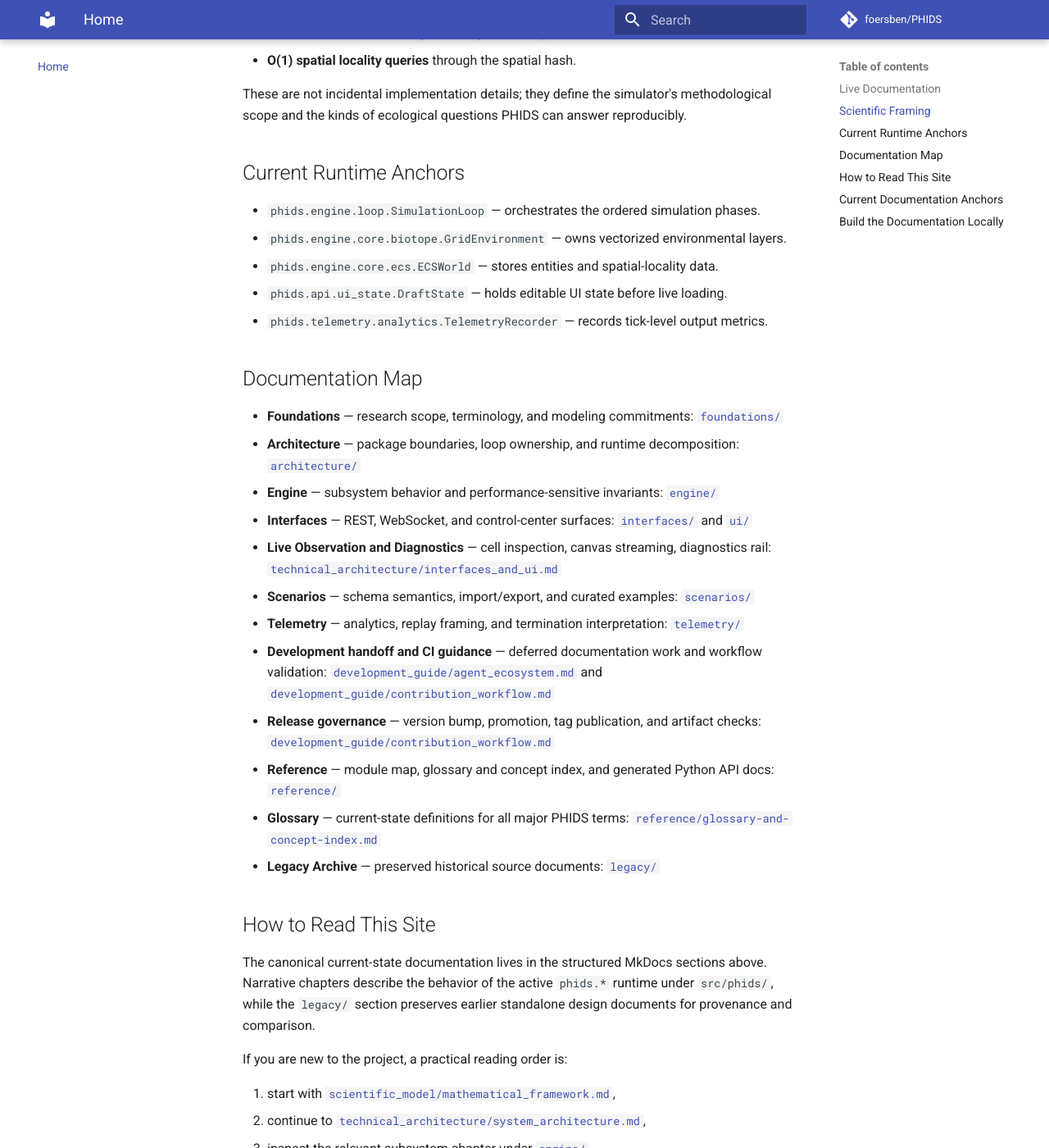
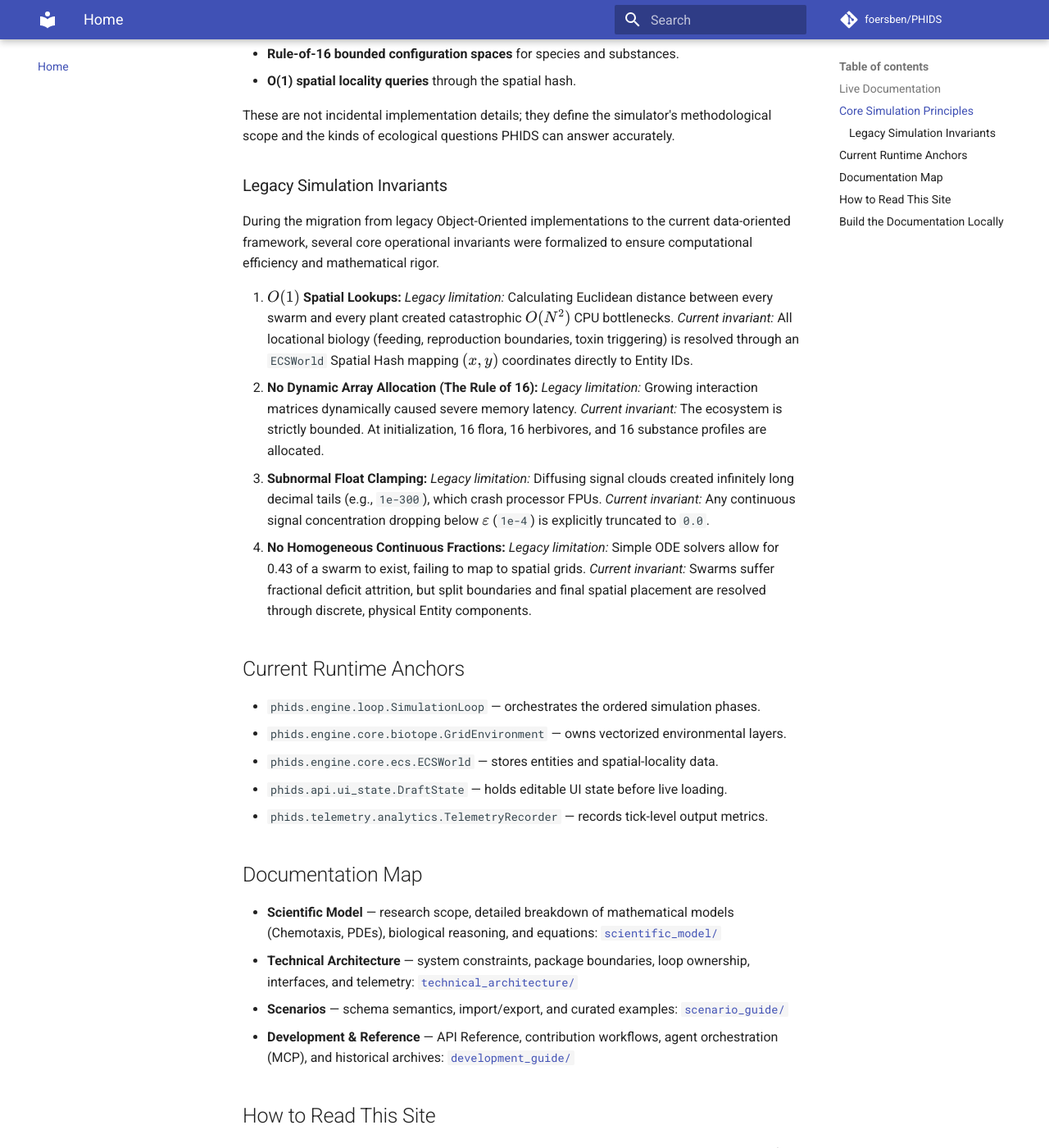
Before and after one commit to foersben/PHIDS, an MkDocs documentation site: the page built from docs/index.md, in a window 1280 px wide and 1400 px high, scrolled down 872 px. Shown: the whole window at 82% size. Built offline with MkDocs 1.6.1 and Material for MkDocs 9.7.7, drawn with Linux system fonts in a browser that asks for light colours; comment, search, counter and statistics services are not loaded; some of the changed text lies outside the part shown.

Commit message:
docs: restructure and consolidate documentation
This commit restructures the fragmented docs/ folder into cohesive scientific, technical, scenario, and development guides. It improves prose, enhances mathematical models, preserves architecture diagrams and preserves the legacy documents where applicable. It also simplifies the MkDocs navigation structure and adds detailed mathematical deep dives into the PDE models used in PHIDS.

```diff
--- a/docs/index.md
+++ b/docs/index.md
@@ -1,34 +1,44 @@
 # PHIDS
 
-PHIDS (Plant-Herbivore Interaction & Defense Simulator) is a deterministic computational
-ecology system for studying plant–herbivore competition, chemical defense, and spatially
-localized interaction on a discrete grid. The project couples a data-oriented ECS engine with
-vectorized environmental layers, a scientific telemetry pipeline, and two operator surfaces:
-a programmatic JSON/WebSocket API and a server-rendered HTMX/Jinja control center.
+PHIDS (Plant-Herbivore Interaction & Defense Simulator) is a deterministic computational ecology system for studying plant–herbivore competition, chemical defense, and spatially localized interaction on a discrete grid. The project couples a data-oriented ECS engine with vectorized environmental layers, a scientific telemetry pipeline, and two operator surfaces: a programmatic JSON/WebSocket API and a server-rendered HTMX/Jinja control center.
 
 Current release line: `v0.4.0`.
 
 ## Live Documentation
 
 - **Published GitHub Pages site**: <https://foersben.github.io/PHIDS/>
-- **Deployment workflow**:
-  <https://github.com/foersben/PHIDS/actions/workflows/docs-pages.yml>
+- **Deployment workflow**: <https://github.com/foersben/PHIDS/actions/workflows/docs-pages.yml>
 - **Source repository**: <https://github.com/foersben/PHIDS>
 
-## Scientific Framing
+## Core Simulation Principles
 
-PHIDS should be read as a research-grade simulation instrument with explicit architectural
-commitments:
+PHIDS is engineered as a research-grade simulation instrument. To ensure that ecological outputs are mathematically traceable and experimentally reproducible, the system adheres to strict architectural constraints:
 
 - **Deterministic tick ordering** through `SimulationLoop.step()`.
 - **Data-oriented state storage** in `ECSWorld` and NumPy layer buffers.
-- **Global flow-field navigation** instead of per-agent pathfinding.
+- **Global flow-field navigation** (chemotaxis) instead of per-agent pathfinding.
 - **Double-buffered environmental updates** for diffusion-style layers.
 - **Rule-of-16 bounded configuration spaces** for species and substances.
 - **O(1) spatial locality queries** through the spatial hash.
 
-These are not incidental implementation details; they define the simulator's methodological
-scope and the kinds of ecological questions PHIDS can answer reproducibly.
+These are not incidental implementation details; they define the simulator's methodological scope and the kinds of ecological questions PHIDS can answer accurately.
+
+### Legacy Simulation Invariants
+
+During the migration from legacy Object-Oriented implementations to the current data-oriented framework, several core operational invariants were formalized to ensure computational efficiency and mathematical rigor.
+
+1.  **$O(1)$ Spatial Lookups:**
+    *Legacy limitation:* Calculating Euclidean distance between every swarm and every plant created catastrophic $O(N^2)$ CPU bottlenecks.
+    *Current invariant:* All locational biology (feeding, reproduction boundaries, toxin triggering) is resolved through an `ECSWorld` Spatial Hash mapping $(x, y)$ coordinates directly to Entity IDs.
+2.  **No Dynamic Array Allocation (The Rule of 16):**
+    *Legacy limitation:* Growing interaction matrices dynamically caused severe memory latency.
+    *Current invariant:* The ecosystem is strictly bounded. At initialization, 16 flora, 16 herbivores, and 16 substance profiles are allocated.
+3.  **Subnormal Float Clamping:**
+    *Legacy limitation:* Diffusing signal clouds created infinitely long decimal tails (e.g., `1e-300`), which crash processor FPUs.
+    *Current invariant:* Any continuous signal concentration dropping below $\varepsilon$ (`1e-4`) is explicitly truncated to `0.0`.
+4.  **No Homogeneous Continuous Fractions:**
+    *Legacy limitation:* Simple ODE solvers allow for 0.43 of a swarm to exist, failing to map to spatial grids.
+    *Current invariant:* Swarms suffer fractional deficit attrition, but split boundaries and final spatial placement are resolved through discrete, physical Entity components.
 
 ## Current Runtime Anchors
 
@@ -40,59 +50,23 @@ scope and the kinds of ecological questions PHIDS can answer reproducibly.
 
 ## Documentation Map
 
-- **Foundations** — research scope, terminology, and modeling commitments:
-  [`foundations/`](scientific_model/mathematical_framework.md)
-- **Architecture** — package boundaries, loop ownership, and runtime decomposition:
-  [`architecture/`](technical_architecture/system_architecture.md)
-- **Engine** — subsystem behavior and performance-sensitive invariants:
-  [`engine/`](technical_architecture/engine_execution.md)
-- **Interfaces** — REST, WebSocket, and control-center surfaces:
-  [`interfaces/`](technical_architecture/interfaces_and_ui.md) and [`ui/`](technical_architecture/interfaces_and_ui.md)
-- **Live Observation and Diagnostics** — cell inspection, canvas streaming, diagnostics rail:
-  [`technical_architecture/interfaces_and_ui.md`](technical_architecture/interfaces_and_ui.md)
+- **Scientific Model** — research scope, detailed breakdown of mathematical models (Chemotaxis, PDEs), biological reasoning, and equations:
+  [`scientific_model/`](scientific_model/index.md)
+- **Technical Architecture** — system constraints, package boundaries, loop ownership, interfaces, and telemetry:
+  [`technical_architecture/`](technical_architecture/system_architecture.md)
 - **Scenarios** — schema semantics, import/export, and curated examples:
-  [`scenarios/`](scenario_guide/scenario_authoring.md)
-- **Telemetry** — analytics, replay framing, and termination interpretation:
-  [`telemetry/`](technical_architecture/telemetry.md)
-- **Development handoff and CI guidance** — deferred documentation work and workflow validation:
-  [`development_guide/agent_ecosystem.md`](development_guide/agent_ecosystem.md)
-  and [`development_guide/contribution_workflow.md`](development_guide/contribution_workflow.md)
-- **Release governance** — version bump, promotion, tag publication, and artifact checks:
-  [`development_guide/contribution_workflow.md`](development_guide/contribution_workflow.md)
-- **Reference** — module map, glossary and concept index, and generated Python API docs:
-  [`reference/`](reference/index.md)
-- **Glossary** — current-state definitions for all major PHIDS terms:
-  [`reference/glossary-and-concept-index.md`](reference/glossary-and-concept-index.md)
-- **Legacy Archive** — preserved historical source documents:
-  [`legacy/`](legacy/index.md)
+  [`scenario_guide/`](scenario_guide/scenario_authoring.md)
+- **Development & Reference** — API Reference, contribution workflows, agent orchestration (MCP), and historical archives:
+  [`development_guide/`](development_guide/contribution_workflow.md)
 
 ## How to Read This Site
 
-The canonical current-state documentation lives in the structured MkDocs sections above. Narrative
-chapters describe the behavior of the active `phids.*` runtime under `src/phids/`, while the
-`legacy/` section preserves earlier standalone design documents for provenance and comparison.
-
-If you are new to the project, a practical reading order is:
+The canonical current-state documentation lives in the structured MkDocs sections above. If you are new to the project, a practical reading order is:
 
 1. start with [`scientific_model/mathematical_framework.md`](scientific_model/mathematical_framework.md),
-2. continue to [`technical_architecture/system_architecture.md`](technical_architecture/system_architecture.md),
-3. inspect the relevant subsystem chapter under [`engine/`](technical_architecture/engine_execution.md),
-4. then use [`interfaces/`](technical_architecture/interfaces_and_ui.md), [`scenarios/`](scenario_guide/scenario_authoring.md), or
-   [`telemetry/`](technical_architecture/telemetry.md) depending on the surface you are working on,
-5. use [`development_guide/agent_ecosystem.md`](development_guide/agent_ecosystem.md)
-   if you are resuming the documentation migration or polish pass.
-
-## Current Documentation Anchors
-
-This documentation set is organized around the current implementation and test surfaces, especially:
-
-- `src/phids/api/main.py`
-- `src/phids/api/routers/`
-- `src/phids/api/ui_state.py`
-- `src/phids/engine/loop.py`
-- `src/phids/engine/core/`
-- `tests/`
-- `README.md`
+2. continue to the deep dives within the scientific model like [`scientific_model/chemotaxis.md`](scientific_model/chemotaxis.md),
+3. inspect the architecture overview under [`technical_architecture/system_architecture.md`](technical_architecture/system_architecture.md),
+4. then use [`technical_architecture/interfaces_and_ui.md`](technical_architecture/interfaces_and_ui.md) or [`scenario_guide/scenario_authoring.md`](scenario_guide/scenario_authoring.md) depending on the surface you are working on.
 
 ## Build the Documentation Locally
 
--- a/mkdocs.yml
+++ b/mkdocs.yml
@@ -54,6 +54,9 @@ nav:
       - Reaction-Diffusion PDEs: scientific_model/reaction_diffusion.md
       - Chemotaxis & Flow Fields: scientific_model/chemotaxis.md
       - Population Dynamics: scientific_model/population_dynamics.md
+      - Herbivore Behavior & Kinematics: scientific_model/herbivore_behavior.md
+      - Flora & Symbiosis: scientific_model/flora_and_symbiosis.md
+      - Ecological Analytics: scientific_model/ecological_analytics.md
   - Technical Architecture:
       - System Architecture: technical_architecture/system_architecture.md
       - Engine Execution: technical_architecture/engine_execution.md
```
Also changed, not shown: docs/scientific_model/ecological_analytics.md (added, +61 -0 lines), docs/scientific_model/flora_and_symbiosis.md (added, +68 -0 lines), docs/scientific_model/herbivore_behavior.md (added, +58 -0 lines), docs/scientific_model/mathematical_framework.md (+6 -0 lines).
